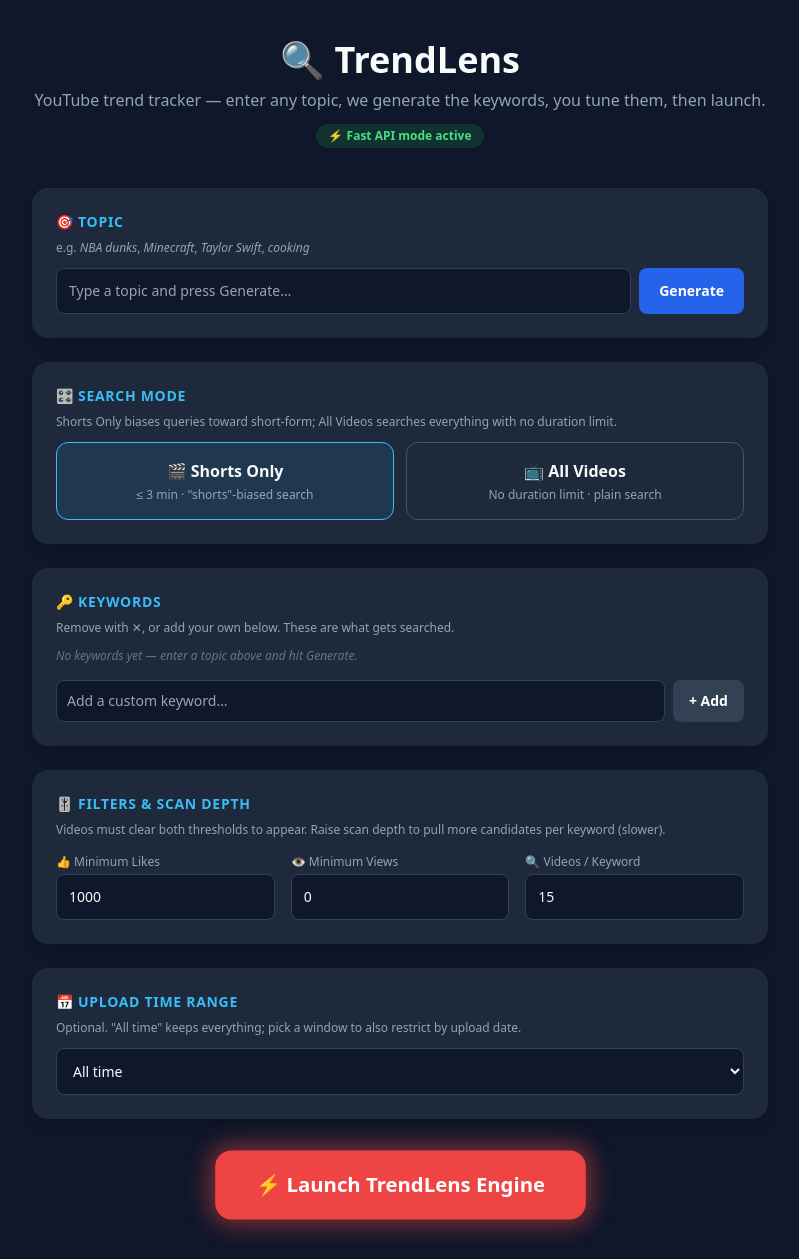
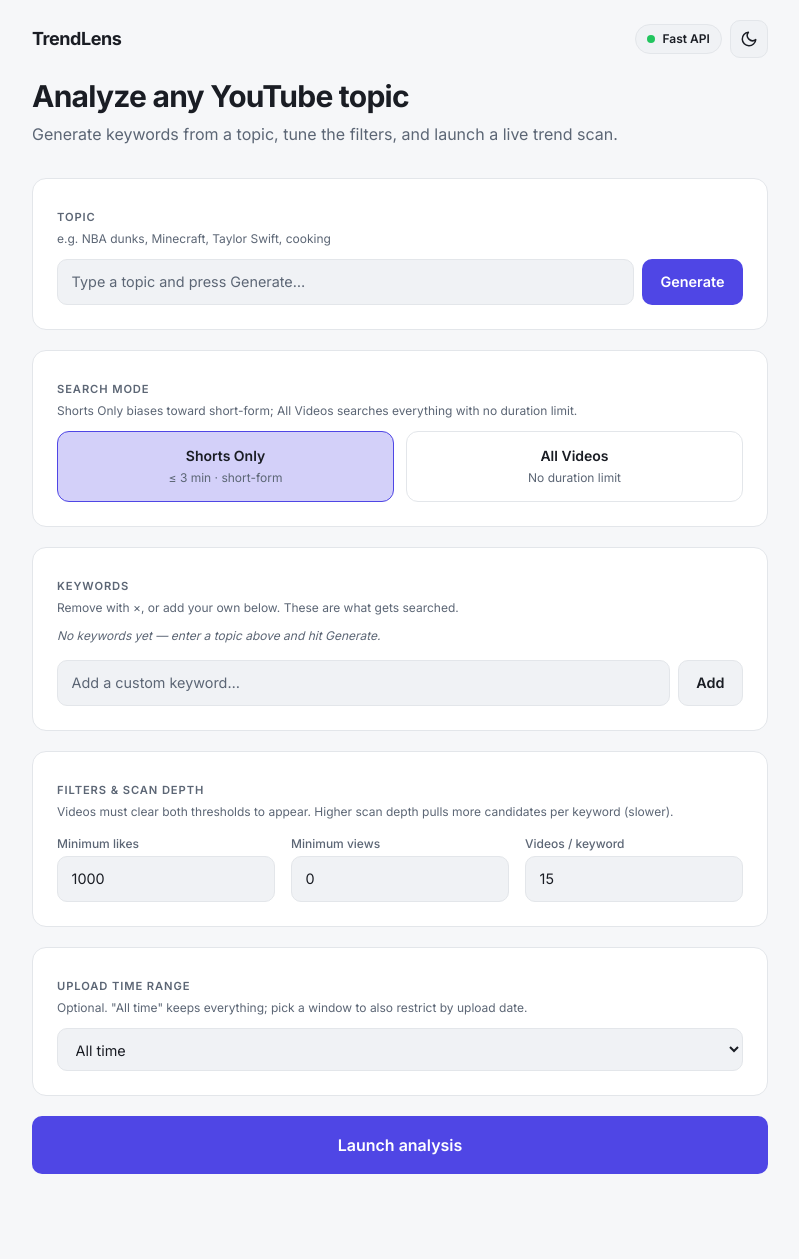
Before and after one commit to macit1/youtube-trends-analyzer, a Flask app: page / in a window 1280 px wide. Shown: the whole page, without its empty margins (240-1039 px from the left). After the commit the page ends 1174 px from the top, so only its background shows below. Run offline with Flask 3, Linux system fonts and the light colour scheme; some libraries are stand-ins or nearby versions.

Commit message:
Redesign control panel UI: modern theme + dark/light toggle
Match the dashboard restyle: CSS-variable palette, persisted dark/light
toggle, Inter font, subtle borders, segmented search-mode controls, and
keyword chips driven by themed classes. Remove decorative emojis; the
pulsing red launch button becomes a clean primary "Launch analysis".

Co-Authored-By: Claude Fable 5 <noreply@anthropic.com>

```diff
--- a/shorts_analyzer/templates/index.html
+++ b/shorts_analyzer/templates/index.html
@@ -4,191 +4,211 @@
   <meta charset="utf-8" />
   <meta name="viewport" content="width=device-width, initial-scale=1" />
   <title>TrendLens — YouTube Control Panel</title>
+  <script>
+    // Set theme before paint to avoid a flash of the wrong palette.
+    (function () {
+      var t = localStorage.getItem('theme');
+      if (!t) t = (window.matchMedia && window.matchMedia('(prefers-color-scheme: light)').matches) ? 'light' : 'dark';
+      if (t === 'light') document.documentElement.classList.add('light');
+    })();
+  </script>
   <script src="https://cdn.tailwindcss.com"></script>
+  <link rel="preconnect" href="https://fonts.googleapis.com">
+  <link href="https://fonts.googleapis.com/css2?family=Inter:wght@400;500;600;700&display=swap" rel="stylesheet">
   <style>
-    @keyframes pulseGlow {
-      0%, 100% { box-shadow: 0 0 0 0 rgba(239,68,68,.6); transform: scale(1); }
-      50%      { box-shadow: 0 0 28px 8px rgba(239,68,68,.45); transform: scale(1.02); }
+    :root{
+      --bg:#0b0d12;--surface:#14171f;--surface-2:#1b1f29;--border:#262b36;
+      --text:#e6e8ee;--muted:#9aa3b2;
+      --accent:#6366f1;--accent-hover:#4f46e5;--ring:rgba(99,102,241,.35);
+      --critical:#ef4444;--potential:#f59e0b;
     }
-    .launch-btn { animation: pulseGlow 1.8s ease-in-out infinite; }
+    html.light{
+      --bg:#f6f7f9;--surface:#ffffff;--surface-2:#f0f2f5;--border:#e3e6ea;
+      --text:#1a1d24;--muted:#5c6675;
+      --accent:#4f46e5;--accent-hover:#4338ca;--ring:rgba(79,70,229,.25);
+    }
+    *{box-sizing:border-box}
+    body{background:var(--bg);color:var(--text);font-family:'Inter',ui-sans-serif,system-ui,-apple-system,'Segoe UI',Roboto,sans-serif;-webkit-font-smoothing:antialiased;transition:background .2s,color .2s}
+    .muted{color:var(--muted)}
+    .card{background:var(--surface);border:1px solid var(--border);border-radius:14px}
+    .field-label{font-size:.7rem;font-weight:600;text-transform:uppercase;letter-spacing:.08em;color:var(--muted)}
+    .input,select.input{width:100%;background:var(--bg);color:var(--text);border:1px solid var(--border);border-radius:10px;padding:.7rem .85rem;font-size:.9rem;transition:border-color .15s,box-shadow .15s}
+    html.light .input{background:var(--surface-2)}
+    .input::placeholder{color:var(--muted)}
+    .input:focus{outline:none;border-color:var(--accent);box-shadow:0 0 0 3px var(--ring)}
+    .btn{display:inline-flex;align-items:center;justify-content:center;gap:.4rem;border-radius:10px;font-weight:600;font-size:.9rem;padding:.7rem 1.1rem;cursor:pointer;border:1px solid transparent;transition:background .15s,border-color .15s,opacity .15s;white-space:nowrap}
+    .btn-primary{background:var(--accent);color:#fff}
+    .btn-primary:hover{background:var(--accent-hover)}
+    .btn-ghost{background:var(--surface-2);color:var(--text);border-color:var(--border)}
+    .btn-ghost:hover{border-color:var(--accent)}
+    .chip{display:inline-flex;align-items:center;gap:.45rem;background:var(--surface-2);border:1px solid var(--border);color:var(--text);border-radius:999px;padding:.3rem .7rem;font-size:.82rem;font-weight:500}
+    .chip-x{cursor:pointer;color:var(--muted);line-height:1;font-size:1rem;background:none;border:none;padding:0}
+    .chip-x:hover{color:var(--critical)}
+    .seg{display:block;border:1px solid var(--border);border-radius:12px;padding:.9rem 1rem;text-align:center;cursor:pointer;transition:border-color .15s,background .15s}
+    .seg:hover{border-color:var(--accent)}
+    input:checked + .seg{border-color:var(--accent);background:var(--ring)}
+    .badge{display:inline-flex;align-items:center;gap:.45rem;background:var(--surface-2);border:1px solid var(--border);border-radius:999px;padding:.3rem .7rem;font-size:.75rem;font-weight:600;color:var(--text)}
+    .dot{width:8px;height:8px;border-radius:999px;display:inline-block}
+    .theme-toggle{width:38px;height:38px;display:inline-flex;align-items:center;justify-content:center;border-radius:10px;background:var(--surface-2);border:1px solid var(--border);cursor:pointer;color:var(--text)}
+    .theme-toggle:hover{border-color:var(--accent)}
+    .theme-toggle .moon{display:none}
+    html.light .theme-toggle .sun{display:none}
+    html.light .theme-toggle .moon{display:block}
+    .overlay{position:fixed;inset:0;z-index:50;display:none;flex-direction:column;align-items:center;justify-content:center;gap:1rem;background:rgba(11,13,18,.9);backdrop-filter:blur(4px)}
+    html.light .overlay{background:rgba(246,247,249,.92)}
+    .spinner{width:42px;height:42px;border-radius:50%;border:3px solid var(--border);border-top-color:var(--accent);animation:spin .8s linear infinite}
+    @keyframes spin{to{transform:rotate(360deg)}}
   </style>
 </head>
-<body style="background-color:#0f172a; color:#f8fafc;" class="min-h-screen">
+<body class="min-h-screen">
   <!-- Loading interceptor overlay -->
-  <div id="overlay"
-       class="fixed inset-0 z-50 hidden flex-col items-center justify-center gap-6"
-       style="background-color:rgba(15,23,42,.92);">
-    <div class="h-16 w-16 animate-spin rounded-full border-4 border-slate-600"
-         style="border-top-color:#ef4444;"></div>
-    <p class="text-lg font-semibold" style="color:#f8fafc;">
-      Scraping &amp; Analyzing Live YouTube Videos... Please Wait.
-    </p>
-    <p class="text-sm" style="color:#94a3b8;">This can take a few minutes — keep this tab open.</p>
+  <div id="overlay" class="overlay">
+    <div class="spinner"></div>
+    <p class="text-base font-semibold">Scraping &amp; analyzing live YouTube videos…</p>
+    <p class="text-sm muted">This can take a moment — keep this tab open.</p>
   </div>
 
-  <main class="mx-auto max-w-3xl px-4 py-10">
-    <header class="mb-10 text-center">
-      <h1 class="text-4xl font-extrabold" style="color:#f8fafc;">🔍 TrendLens</h1>
-      <p class="mt-2" style="color:#94a3b8;">YouTube trend tracker — enter any topic, we generate the keywords, you tune them, then launch.</p>
+  <nav class="mx-auto flex max-w-3xl items-center justify-between px-4 py-5">
+    <span class="text-lg font-bold tracking-tight">TrendLens</span>
+    <div class="flex items-center gap-2">
       {% if api_active %}
-      <span class="mt-3 inline-block rounded-full px-3 py-1 text-xs font-semibold"
-            style="background-color:#16a34a33; color:#4ade80;">⚡ Fast API mode active</span>
+      <span class="badge"><span class="dot" style="background:#22c55e"></span> Fast API</span>
       {% else %}
-      <span class="mt-3 inline-block rounded-full px-3 py-1 text-xs font-semibold"
-            style="background-color:#33415580; color:#94a3b8;">🐢 yt-dlp mode — set <code>YOUTUBE_API_KEY</code> in .env for fast mode</span>
+      <span class="badge"><span class="dot" style="background:var(--potential)"></span> yt-dlp mode</span>
       {% endif %}
+      <button type="button" id="themeToggle" class="theme-toggle" aria-label="Toggle theme">
+        <svg class="sun" width="18" height="18" viewBox="0 0 24 24" fill="none" stroke="currentColor" stroke-width="2" stroke-linecap="round"><circle cx="12" cy="12" r="4"/><path d="M12 2v2M12 20v2M4.9 4.9l1.4 1.4M17.7 17.7l1.4 1.4M2 12h2M20 12h2M4.9 19.1l1.4-1.4M17.7 6.3l1.4-1.4"/></svg>
+        <svg class="moon" width="18" height="18" viewBox="0 0 24 24" fill="none" stroke="currentColor" stroke-width="2" stroke-linecap="round" stroke-linejoin="round"><path d="M21 12.8A9 9 0 1 1 11.2 3a7 7 0 0 0 9.8 9.8z"/></svg>
+      </button>
+    </div>
+  </nav>
+
+  <main class="mx-auto max-w-3xl px-4 pb-16">
+    <header class="mb-8">
+      <h1 class="text-3xl font-bold tracking-tight">Analyze any YouTube topic</h1>
+      <p class="mt-2 muted">Generate keywords from a topic, tune the filters, and launch a live trend scan.</p>
     </header>
 
-    <form id="launchForm" method="POST" action="{{ url_for('run') }}" class="space-y-6">
+    <form id="launchForm" method="POST" action="{{ url_for('run') }}" class="space-y-5">
 
       <!-- 1. Topic input -->
-      <div class="rounded-2xl p-6 shadow-lg" style="background-color:#1e293b;">
-        <label for="topic" class="mb-2 block text-sm font-semibold uppercase tracking-wider"
-               style="color:#38bdf8;">🎯 Topic</label>
-        <p class="mb-3 text-xs" style="color:#94a3b8;">e.g. <em>NBA dunks</em>, <em>Minecraft</em>, <em>Taylor Swift</em>, <em>cooking</em></p>
+      <div class="card p-6">
+        <label for="topic" class="field-label">Topic</label>
+        <p class="mb-3 mt-1 text-xs muted">e.g. NBA dunks, Minecraft, Taylor Swift, cooking</p>
         <div class="flex gap-2">
-          <input id="topic" type="text" autocomplete="off"
-                 placeholder="Type a topic and press Generate…"
-                 class="w-full rounded-lg p-3 text-sm focus:outline-none focus:ring-2"
-                 style="background-color:#0f172a; color:#f8fafc; border:1px solid #334155;" />
-          <button type="button" id="generateBtn"
-                  class="whitespace-nowrap rounded-lg px-5 py-3 text-sm font-bold text-white transition hover:opacity-80"
-                  style="background-color:#2563eb;">Generate</button>
+          <input id="topic" type="text" autocomplete="off" class="input"
+                 placeholder="Type a topic and press Generate…" />
+          <button type="button" id="generateBtn" class="btn btn-primary">Generate</button>
         </div>
       </div>
 
-      <!-- 2. Search mode toggle: Shorts vs. general videos -->
-      <div class="rounded-2xl p-6 shadow-lg" style="background-color:#1e293b;">
-        <label class="mb-2 block text-sm font-semibold uppercase tracking-wider"
-               style="color:#38bdf8;">🎛️ Search Mode</label>
-        <p class="mb-3 text-xs" style="color:#94a3b8;">Shorts Only biases queries toward short-form; All Videos searches everything with no duration limit.</p>
+      <!-- 2. Search mode -->
+      <div class="card p-6">
+        <label class="field-label">Search mode</label>
+        <p class="mb-3 mt-1 text-xs muted">Shorts Only biases toward short-form; All Videos searches everything with no duration limit.</p>
         <div class="grid grid-cols-1 gap-3 sm:grid-cols-2">
-          <label class="cursor-pointer">
-            <input type="radio" name="search_mode" value="shorts" class="peer sr-only"
+          <label>
+            <input type="radio" name="search_mode" value="shorts" class="sr-only"
                    {% if default_search_mode == 'shorts' %}checked{% endif %} />
-            <div class="rounded-xl border border-slate-600 p-4 text-center transition
-                        peer-checked:border-sky-400 peer-checked:bg-sky-400/10">
-              <span class="block text-base font-bold" style="color:#f8fafc;">🎬 Shorts Only</span>
-              <span class="mt-1 block text-xs" style="color:#94a3b8;">≤ 3 min · "shorts"-biased search</span>
-            </div>
+            <span class="seg">
+              <span class="block text-sm font-semibold">Shorts Only</span>
+              <span class="mt-1 block text-xs muted">≤ 3 min · short-form</span>
+            </span>
           </label>
-          <label class="cursor-pointer">
-            <input type="radio" name="search_mode" value="all" class="peer sr-only"
+          <label>
+            <input type="radio" name="search_mode" value="all" class="sr-only"
                    {% if default_search_mode == 'all' %}checked{% endif %} />
-            <div class="rounded-xl border border-slate-600 p-4 text-center transition
-                        peer-checked:border-sky-400 peer-checked:bg-sky-400/10">
-              <span class="block text-base font-bold" style="color:#f8fafc;">📺 All Videos</span>
-              <span class="mt-1 block text-xs" style="color:#94a3b8;">No duration limit · plain search</span>
-            </div>
+            <span class="seg">
+              <span class="block text-sm font-semibold">All Videos</span>
+              <span class="mt-1 block text-xs muted">No duration limit</span>
+            </span>
           </label>
         </div>
       </div>
 
-      <!-- 3. Generated / editable keyword chips -->
-      <div class="rounded-2xl p-6 shadow-lg" style="background-color:#1e293b;">
-        <label class="mb-2 block text-sm font-semibold uppercase tracking-wider"
-               style="color:#38bdf8;">🔑 Keywords</label>
-        <p class="mb-3 text-xs" style="color:#94a3b8;">Remove with ✕, or add your own below. These are what gets searched.</p>
+      <!-- 3. Keywords -->
+      <div class="card p-6">
+        <label class="field-label">Keywords</label>
+        <p class="mb-3 mt-1 text-xs muted">Remove with ×, or add your own below. These are what gets searched.</p>
 
         <div id="chips" class="flex flex-wrap gap-2"></div>
-        <p id="emptyHint" class="text-xs italic" style="color:#64748b;">No keywords yet — enter a topic above and hit Generate.</p>
+        <p id="emptyHint" class="text-xs italic muted">No keywords yet — enter a topic above and hit Generate.</p>
 
         <div class="mt-4 flex gap-2">
-          <input id="customKw" type="text" autocomplete="off"
-                 placeholder="Add a custom keyword…"
-                 class="w-full rounded-lg p-2.5 text-sm focus:outline-none focus:ring-2"
-                 style="background-color:#0f172a; color:#f8fafc; border:1px solid #334155;" />
-          <button type="button" id="addKwBtn"
-                  class="whitespace-nowrap rounded-lg px-4 py-2.5 text-sm font-semibold text-white transition hover:opacity-80"
-                  style="background-color:#334155;">+ Add</button>
+          <input id="customKw" type="text" autocomplete="off" class="input"
+                 placeholder="Add a custom keyword…" />
+          <button type="button" id="addKwBtn" class="btn btn-ghost">Add</button>
         </div>
       </div>
 
-      <!-- 4. Primary inclusion gates: likes / views / per-keyword depth -->
-      <div class="rounded-2xl p-6 shadow-lg" style="background-color:#1e293b;">
-        <label class="mb-2 block text-sm font-semibold uppercase tracking-wider"
-               style="color:#38bdf8;">🎚️ Filters &amp; Scan Depth</label>
-        <p class="mb-4 text-xs" style="color:#94a3b8;">Videos must clear both thresholds to appear. Raise scan depth to pull more candidates per keyword (slower).</p>
+      <!-- 4. Filters & scan depth -->
+      <div class="card p-6">
+        <label class="field-label">Filters &amp; scan depth</label>
+        <p class="mb-4 mt-1 text-xs muted">Videos must clear both thresholds to appear. Higher scan depth pulls more candidates per keyword (slower).</p>
         <div class="grid grid-cols-1 gap-4 sm:grid-cols-3">
           <div>
-            <label for="min_likes" class="mb-1 block text-xs font-medium" style="color:#94a3b8;">👍 Minimum Likes</label>
-            <input id="min_likes" name="min_likes" type="number" min="0" step="100"
-                   value="{{ default_min_likes }}"
-                   class="w-full rounded-lg p-3 text-sm focus:outline-none focus:ring-2"
-                   style="background-color:#0f172a; color:#f8fafc; border:1px solid #334155;" />
+            <label for="min_likes" class="mb-1 block text-xs font-medium muted">Minimum likes</label>
+            <input id="min_likes" name="min_likes" type="number" min="0" step="100" value="{{ default_min_likes }}" class="input" />
           </div>
           <div>
-            <label for="min_views" class="mb-1 block text-xs font-medium" style="color:#94a3b8;">👁️ Minimum Views</label>
-            <input id="min_views" name="min_views" type="number" min="0" step="1000"
-                   value="{{ default_min_views }}"
-                   class="w-full rounded-lg p-3 text-sm focus:outline-none focus:ring-2"
-                   style="background-color:#0f172a; color:#f8fafc; border:1px solid #334155;" />
+            <label for="min_views" class="mb-1 block text-xs font-medium muted">Minimum views</label>
+            <input id="min_views" name="min_views" type="number" min="0" step="1000" value="{{ default_min_views }}" class="input" />
           </div>
           <div>
-            <label for="per_keyword" class="mb-1 block text-xs font-medium" style="color:#94a3b8;">🔍 Videos / Keyword</label>
-            <input id="per_keyword" name="per_keyword" type="number" min="1" step="5"
-                   value="{{ default_per_keyword }}"
-                   class="w-full rounded-lg p-3 text-sm focus:outline-none focus:ring-2"
-                   style="background-color:#0f172a; color:#f8fafc; border:1px solid #334155;" />
+            <label for="per_keyword" class="mb-1 block text-xs font-medium muted">Videos / keyword</label>
+            <input id="per_keyword" name="per_keyword" type="number" min="1" step="5" value="{{ default_per_keyword }}" class="input" />
           </div>
         </div>
       </div>
 
-      <!-- 5. Date range preset (optional secondary filter) -->
-      <div class="rounded-2xl p-6 shadow-lg" style="background-color:#1e293b;">
-        <label for="date_range" class="mb-2 block text-sm font-semibold uppercase tracking-wider"
-               style="color:#38bdf8;">📅 Upload Time Range</label>
-        <p class="mb-3 text-xs" style="color:#94a3b8;">Optional. "All time" keeps everything; pick a window to also restrict by upload date.</p>
-        <select id="date_range" name="date_range"
-                class="w-full rounded-lg p-3 text-sm focus:outline-none focus:ring-2"
-                style="background-color:#0f172a; color:#f8fafc; border:1px solid #334155;">
+      <!-- 5. Date range -->
+      <div class="card p-6">
+        <label for="date_range" class="field-label">Upload time range</label>
+        <p class="mb-3 mt-1 text-xs muted">Optional. "All time" keeps everything; pick a window to also restrict by upload date.</p>
+        <select id="date_range" name="date_range" class="input">
           {% for value, label in date_ranges.items() %}
           <option value="{{ value }}" {% if value == default_date_range %}selected{% endif %}>{{ label }}</option>
           {% endfor %}
         </select>
       </div>
 
-      <!-- Hidden field populated from chips on submit -->
       <input type="hidden" name="keywords" id="keywordsField" />
 
-      <div class="pt-2 text-center">
-        <button type="submit"
-                class="launch-btn rounded-2xl px-10 py-5 text-xl font-extrabold text-white"
-                style="background-color:#ef4444;">
-          ⚡ Launch TrendLens Engine
-        </button>
-      </div>
+      <button type="submit" class="btn btn-primary w-full py-4 text-base">Launch analysis</button>
     </form>
   </main>
 
   <script>
+    // Theme toggle
+    document.getElementById('themeToggle').addEventListener('click', function () {
+      var isLight = document.documentElement.classList.toggle('light');
+      localStorage.setItem('theme', isLight ? 'light' : 'dark');
+    });
+
     // Templates from config.py — {topic} is substituted at generate time.
     const TEMPLATES = {{ keyword_templates | tojson }};
 
-    const chipsEl    = document.getElementById('chips');
-    const emptyHint  = document.getElementById('emptyHint');
-    const topicEl    = document.getElementById('topic');
-    const customEl   = document.getElementById('customKw');
+    const chipsEl   = document.getElementById('chips');
+    const emptyHint = document.getElementById('emptyHint');
+    const topicEl   = document.getElementById('topic');
+    const customEl  = document.getElementById('customKw');
 
     function refreshEmptyHint() {
       emptyHint.style.display = chipsEl.children.length ? 'none' : 'block';
     }
 
     function currentKeywords() {
-      return Array.from(chipsEl.querySelectorAll('[data-kw]'))
-                  .map(el => el.dataset.kw);
+      return Array.from(chipsEl.querySelectorAll('[data-kw]')).map(el => el.dataset.kw);
     }
 
     function addChip(text) {
       const kw = (text || '').trim();
       if (!kw) return;
-      // De-duplicate (case-insensitive).
       if (currentKeywords().some(k => k.toLowerCase() === kw.toLowerCase())) return;
 
       const chip = document.createElement('span');
       chip.dataset.kw = kw;
-      chip.className = 'inline-flex items-center gap-2 rounded-full px-3 py-1 text-sm font-medium text-white';
-      chip.style.backgroundColor = '#334155';
+      chip.className = 'chip';
 
       const label = document.createElement('span');
       label.textContent = kw;
@@ -196,9 +216,8 @@
 
       const x = document.createElement('button');
       x.type = 'button';
-      x.textContent = '✕';
-      x.className = 'leading-none transition hover:opacity-70';
-      x.style.color = '#94a3b8';
+      x.textContent = '×';
+      x.className = 'chip-x';
       x.addEventListener('click', () => { chip.remove(); refreshEmptyHint(); });
       chip.appendChild(x);
 
@@ -209,7 +228,7 @@
     function generateFromTopic() {
       const topic = topicEl.value.trim();
       if (!topic) { topicEl.focus(); return; }
-      chipsEl.innerHTML = '';                       // replace previous suggestions
+      chipsEl.innerHTML = '';
       TEMPLATES.forEach(tpl => addChip(tpl.replace('{topic}', topic)));
     }
 
@@ -232,9 +251,7 @@
         return;
       }
       document.getElementById('keywordsField').value = kws.join('\n');
-      const o = document.getElementById('overlay');
-      o.classList.remove('hidden');
-      o.classList.add('flex');
+      document.getElementById('overlay').style.display = 'flex';
     });
 
     refreshEmptyHint();
```
